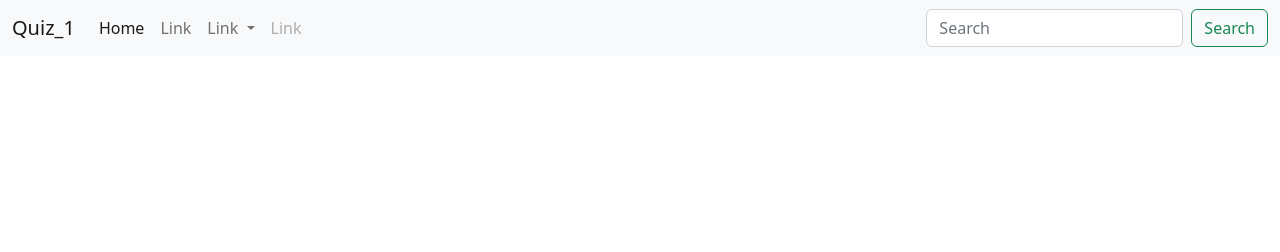
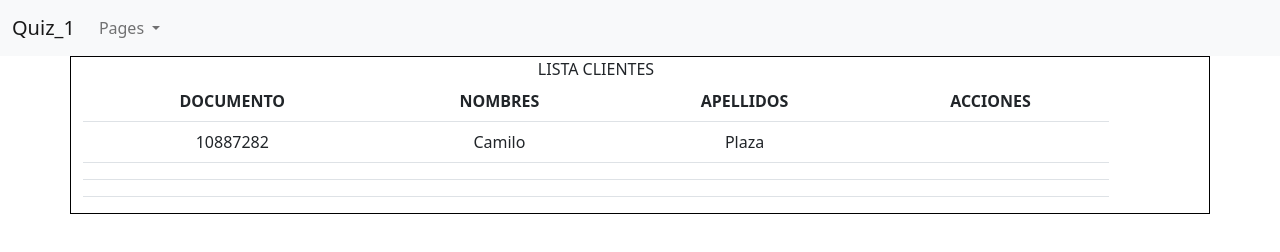
Before and after one commit to Jojans/Quiz_1_PG, a plain HTML site: page index.html in a window 1280 px wide. Drawn offline with nearby package versions, Linux system fonts and the light colour scheme.

Commit message:
tabla y nav

```diff
--- a/index.html
+++ b/index.html
@@ -6,46 +6,68 @@
     <meta name="viewport" content="width=device-width, initial-scale=1.0">
     <title>Quiz_1</title>
     <link href="https://cdn.jsdelivr.net/npm/bootstrap@5.2.3/dist/css/bootstrap.min.css" rel="stylesheet" integrity="sha384-rbsA2VBKQhggwzxH7pPCaAqO46MgnOM80zW1RWuH61DGLwZJEdK2Kadq2F9CUG65" crossorigin="anonymous">
+    <link rel="stylesheet" href="./index.css">
+</head>
+<body>
     <nav class="navbar navbar-expand-lg bg-light">
         <div class="container-fluid">
-          <a class="navbar-brand" href="#">Quiz_1</a>
+        <a class="navbar-brand" href="./index.html">Quiz_1</a>
         <button class="navbar-toggler" type="button" data-bs-toggle="collapse" data-bs-target="#navbarScroll" aria-controls="navbarScroll" aria-expanded="false" aria-label="Toggle navigation">
             <span class="navbar-toggler-icon"></span>
         </button>
         <div class="collapse navbar-collapse" id="navbarScroll">
             <ul class="navbar-nav me-auto my-2 my-lg-0 navbar-nav-scroll" style="--bs-scroll-height: 100px;">
-              <li class="nav-item">
-                <a class="nav-link active" aria-current="page" href="#">Home</a>
-              </li>
-              <li class="nav-item">
-                <a class="nav-link" href="#">Link</a>
-              </li>
             <li class="nav-item dropdown">
                 <a class="nav-link dropdown-toggle" href="#" role="button" data-bs-toggle="dropdown" aria-expanded="false">
-                  Link
+                Pages
                 </a>
                 <ul class="dropdown-menu">
-                  <li><a class="dropdown-item" href="#">Action</a></li>
-                  <li><a class="dropdown-item" href="#">Another action</a></li>
-                  <li><hr class="dropdown-divider"></li>
-                  <li><a class="dropdown-item" href="#">Something else here</a></li>
+                <li><a class="dropdown-item" href="./page_2.html">Page_2</a></li>
+                <li><a class="dropdown-item" href="./page_3.html">Page_3</a></li>
                 </ul>
             </li>
-              <li class="nav-item">
-                <a class="nav-link disabled">Link</a>
-              </li>
             </ul>
-            <form class="d-flex" role="search">
-              <input class="form-control me-2" type="search" placeholder="Search" aria-label="Search">
-              <button class="btn btn-outline-success" type="submit">Search</button>
-            </form>
         </div>
         </div>
     </nav>
 
-</head>
-<body>
 
+
+    <div class="container">
+        LISTA CLIENTES
+        <table class="table">
+             <thead>
+                <tr>
+                    <th scope="col">DOCUMENTO</th>
+                    <th scope="col">NOMBRES</th>
+                    <th scope="col">APELLIDOS</th>
+                    <th scope="col">ACCIONES</th>
+                </tr>
+            </thead>
+            <tbody>
+                <tr>
+
+                    <td>10887282</td>
+                    <td>Camilo</td>
+                    <td>Plaza</td>
+                    <td></td>
+                </tr>
+                <tr>
+                    <td></td>
+                    <td></td>
+                    <td></td>
+                    <td></td>
+                </tr>
+                <tr>
+                    <td></td>
+                    <td></td>
+                    <td></td>
+                    <td></td>
+                </tr>
+            </tbody>
+        </table>
+
+      </div>
 
 
 
```
Lines whose indentation alone changed are shown as unchanged.
